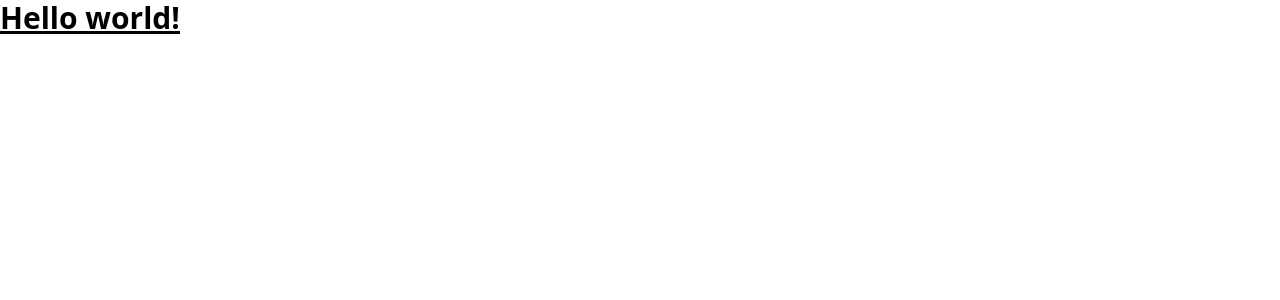
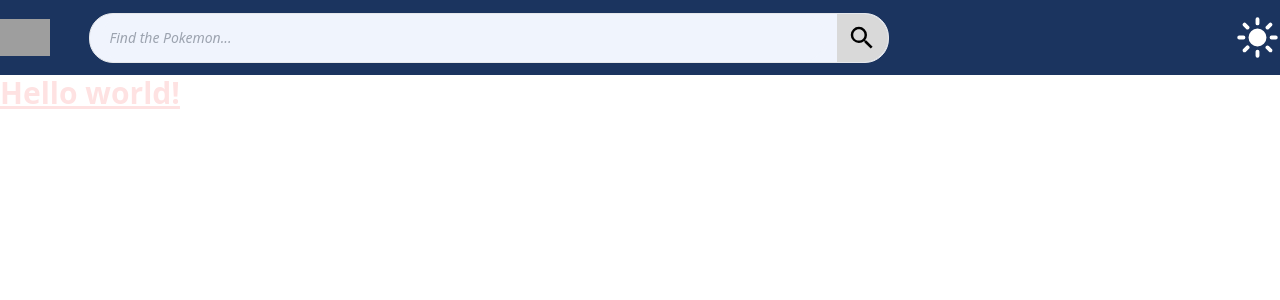
Before and after one commit to argianardi/getPokemons, a React (Create React App) app: page / in a window 1280 px wide. Shown: the top 300 px of the page. Built offline with nearby package versions, Linux system fonts and the light colour scheme; grey boxes are pictures that could not be loaded.

Commit message:
add header

```diff
--- a/src/components/Header.jsx
+++ b/src/components/Header.jsx
@@ -1,9 +1,56 @@
 import React from "react";
+import logo from "../img/PokeBall.ico";
+import { Link } from "react-router-dom";
+
+import { MdSearch } from "react-icons/md";
+import { IoSunny, IoMoon } from "react-icons/io5";
 
 export const Header = () => {
   return (
-    <div>
-      <p>Header</p>
+    <div className="bg-getblue h-[75px] w-full ">
+      <header className="container sticky top-0 z-30 flex w-full h-full mx-auto">
+        <nav className="flex items-center self-center justify-between w-full h-full mx-auto">
+          {/*  logo*/}
+          <Link to="/" className="flex items-center ">
+            <img src={logo} alt="logo-pokemon" className="w-[50px]" />
+          </Link>
+
+          {/* search */}
+          <div className="w-[85%] sm:w-[80%] lg:w-[800px] px-1 sm:px-4 lg:px-0 lg:-ml-2">
+            <div className="w-full bg-getwhite border sborder-[#D9D9D9] h-[45px] md:h-[50px]  flex justify-between rounded-3xl">
+              <input
+                type="text"
+                placeholder="Find the Pokemon..."
+                className="w-full px-0 mx-2 text-sm italic outline-none sm:mx-3 bg-limeEboox text-getblue sm:px-2 rounded-3xl bg-getwhite "
+              />
+              <div className="bg-[#D9D9D9] w-14 h-full flex rounded-tr-3xl rounded-br-3xl">
+                <MdSearch
+                  size={30}
+                  color={"#000000"}
+                  className="self-center mx-auto"
+                />
+              </div>
+            </div>
+          </div>
+
+          <div className="ml-2 sm:ml-12 xl:ml-[300px] 2xl:ml-[550px] cursor-pointer">
+            {/* dark mode */}
+            {/* {theme === "dark" ? ( */}
+            <IoSunny
+              className="text-white"
+              size={45}
+              //   onClick={() => handleChangeTheme("light")}
+            />
+            {/* ) : (
+                    <IoMoon
+                      className="text-white"
+                      size={35}
+                      //   onClick={() => handleChangeTheme("dark")}
+                    />
+                  )} */}
+          </div>
+        </nav>
+      </header>
     </div>
   );
 };
--- a/src/pages/Home.jsx
+++ b/src/pages/Home.jsx
@@ -1,9 +1,13 @@
+import { Header } from "../components/Header";
 import "../styles/App.css";
 
 function Home() {
   return (
     <div>
-      <h1 className="text-3xl font-bold underline">Hello world!</h1>
+      <Header />
+      <h1 className="text-3xl font-bold text-red-100 underline">
+        Hello world!
+      </h1>
     </div>
   );
 }
```
